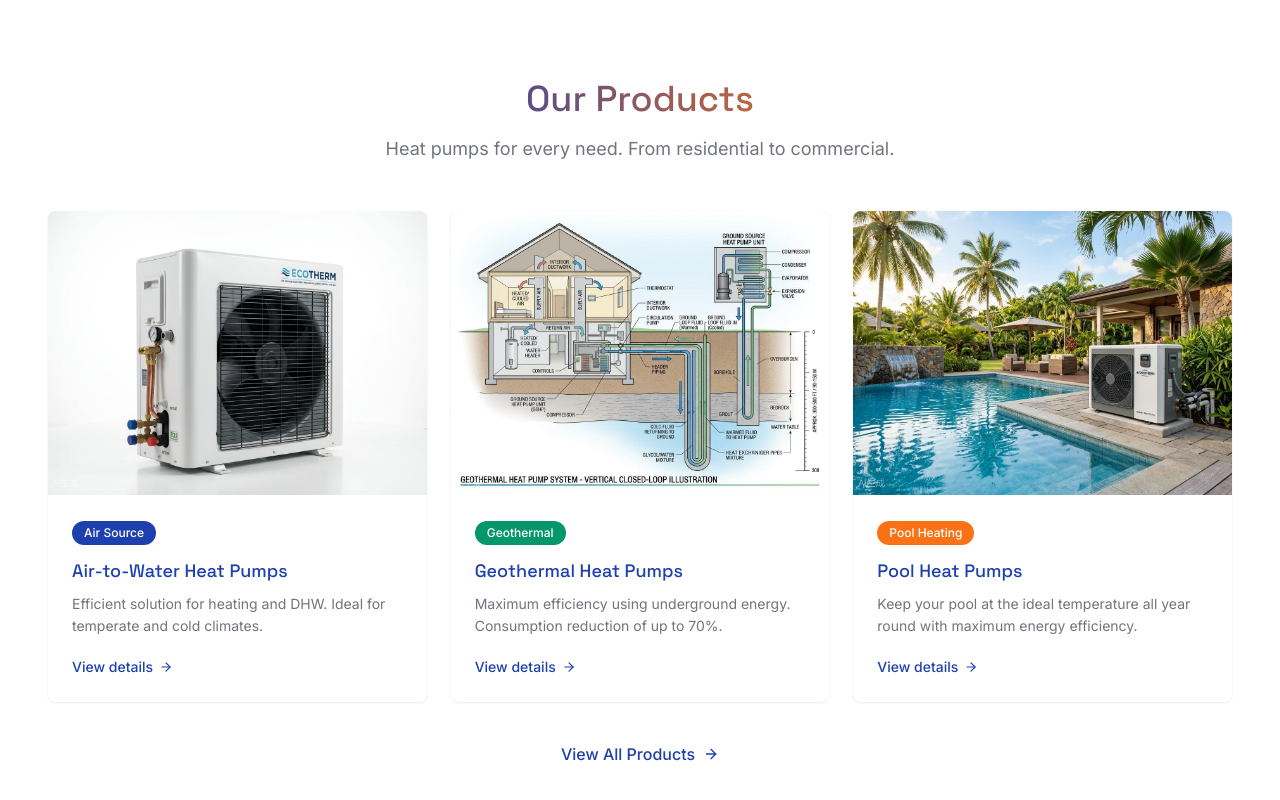
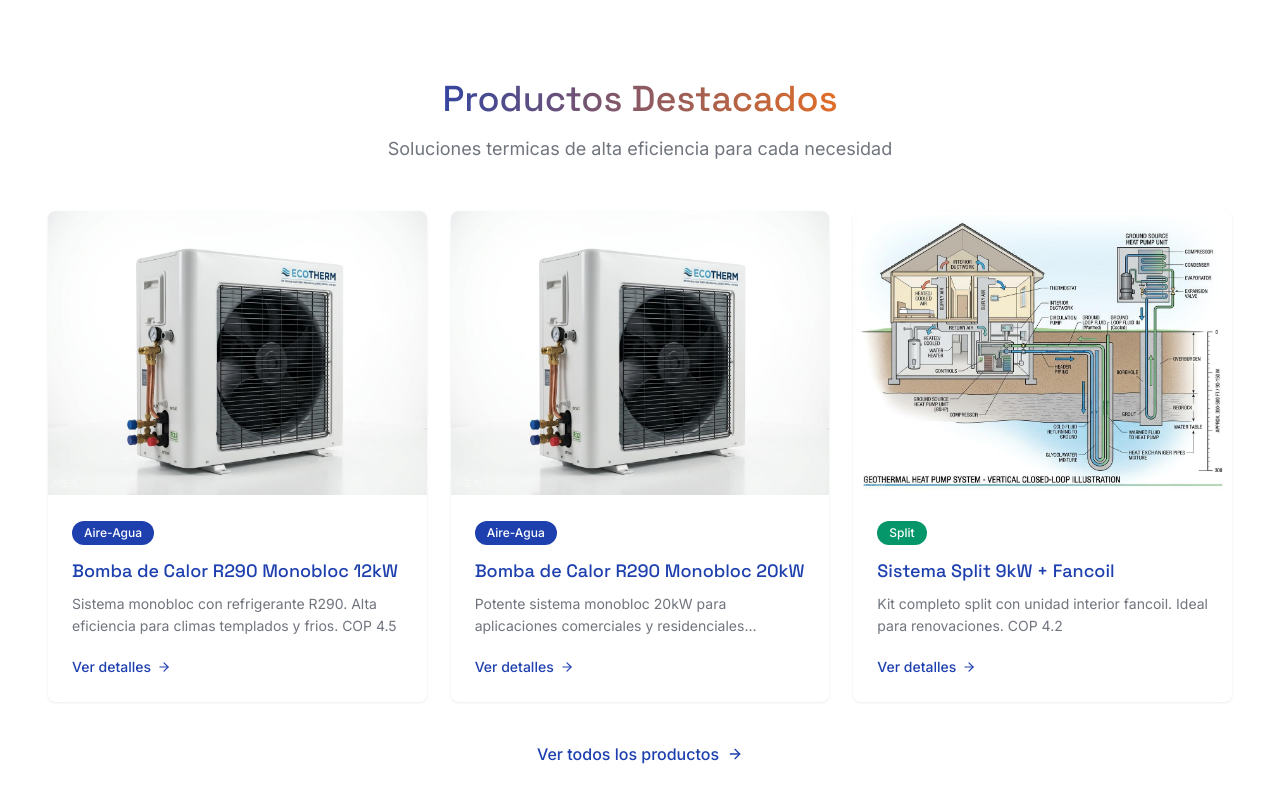
Before and after one commit to pymedigitalcamaras/nae, a Next.js app: page /en in a window 1280 px wide. Shown: the part 2660-3460 px from the top of the page. Built offline with nearby package versions, Linux system fonts and the light colour scheme.

Commit message:
Fix products visibility

```diff
--- a/next.config.mjs
+++ b/next.config.mjs
@@ -4,8 +4,6 @@ const withNextIntl = createNextIntlPlugin("./src/i18n.ts");
 
 /** @type {import('next').NextConfig} */
 const nextConfig = {
-  output: "export",
-  distDir: "dist",
   images: {
     unoptimized: true,
     formats: ["image/avif", "image/webp"],
--- a/src/app/[locale]/sections/ProductsSection.tsx
+++ b/src/app/[locale]/sections/ProductsSection.tsx
@@ -1,138 +1,78 @@
 "use client";
 
-import { useEffect, useRef, useState } from "react";
-import { useTranslations, useLocale } from "next-intl";
+import { useLocale } from "next-intl";
 import Link from "next/link";
 import { SectionTitle } from "@/components/SectionTitle";
 import { ArrowRight } from "lucide-react";
-import { categories } from "@/lib/data";
 
-const featuredProductKeys = [
+const products = [
   {
-    key: "airSource" as const,
-    slug: "air-source",
+    slug: "r290-12kw",
+    title: "Bomba de Calor R290 Monobloc 12kW",
+    description: "Sistema monobloc con refrigerante R290. Alta eficiencia para climas templados y frios. COP 4.5",
     image: "/images/product-air-source.jpg",
+    badge: "Aire-Agua",
+    badgeColor: "#1E40AF",
   },
   {
-    key: "geothermal" as const,
-    slug: "geothermal",
-    image: "/images/product-geothermal.jpg",
+    slug: "r290-20kw",
+    title: "Bomba de Calor R290 Monobloc 20kW",
+    description: "Potente sistema monobloc 20kW para aplicaciones comerciales y residenciales grandes.",
+    image: "/images/product-air-source.jpg",
+    badge: "Aire-Agua",
+    badgeColor: "#1E40AF",
   },
   {
-    key: "pool" as const,
-    slug: "pool-heating",
-    image: "/images/product-pool.jpg",
+    slug: "split-9kw",
+    title: "Sistema Split 9kW + Fancoil",
+    description: "Kit completo split con unidad interior fancoil. Ideal para renovaciones. COP 4.2",
+    image: "/images/product-geothermal.jpg",
+    badge: "Split",
+    badgeColor: "#059669",
   },
 ];
 
-function getCategoryBadge(slug: string) {
-  const cat = categories.find((c) => c.slug === slug);
-  return {
-    label: cat?.name || slug,
-    color: cat?.badgeBg || "#1E40AF",
-  };
-}
-
 export function ProductsSection() {
-  const t = useTranslations("products");
   const locale = useLocale();
-  const sectionRef = useRef<HTMLDivElement>(null);
-  const [isVisible, setIsVisible] = useState(false);
-
-  useEffect(() => {
-    const observer = new IntersectionObserver(
-      ([entry]) => {
-        if (entry.isIntersecting) {
-          setIsVisible(true);
-          observer.disconnect();
-        }
-      },
-      { threshold: 0.15 }
-    );
-
-    if (sectionRef.current) {
-      observer.observe(sectionRef.current);
-    }
-
-    return () => observer.disconnect();
-  }, []);
 
   return (
     <section id="productos" className="section-padding bg-white">
       <div className="container-content">
         <div className="flex justify-center">
-          <SectionTitle
-            title={t("title")}
-            subtitle={t("subtitle")}
-          />
+          <SectionTitle title="Productos Destacados" subtitle="Soluciones termicas de alta eficiencia para cada necesidad" />
         </div>
 
-        <div ref={sectionRef} className="grid grid-cols-1 md:grid-cols-2 lg:grid-cols-3 gap-6">
-          {featuredProductKeys.map((product, index) => {
-            const badge = getCategoryBadge(product.slug);
-            return (
+        <div className="grid grid-cols-1 md:grid-cols-2 lg:grid-cols-3 gap-6">
+          {products.map((product, index) => (
             <div
-                key={product.key}
-                className={`bg-white rounded-card shadow-card overflow-hidden transition-all duration-500 hover:shadow-card-hover group ${
-                  isVisible
-                    ? "opacity-100 translate-y-0"
-                    : "opacity-0 translate-y-10"
-                }`}
-                style={{
-                  transitionDelay: `${index * 150}ms`,
-                }}
+              key={product.slug}
+              className="bg-white rounded-card shadow-card overflow-hidden transition-all duration-500 hover:shadow-card-hover group"
+              style={{ transitionDelay: `${index * 150}ms` }}
             >
-                {/* Image */}
               <div className="aspect-[4/3] overflow-hidden bg-nae-grey">
                 <img
                   src={product.image}
-                    alt={t(`featured.${product.key}.title`)}
+                  alt={product.title}
                   className="w-full h-full object-cover transition-transform duration-400 group-hover:scale-105"
                 />
               </div>
-
-                {/* Content */}
               <div className="p-6">
-                  {/* Category Badge */}
-                  <span
-                    className="inline-block px-3 py-1 rounded-full text-xs font-medium text-white mb-3"
-                    style={{ backgroundColor: badge.color }}
-                  >
-                    {badge.label}
+                <span className="inline-block px-3 py-1 rounded-full text-xs font-medium text-white mb-3" style={{ backgroundColor: product.badgeColor }}>
+                  {product.badge}
                 </span>
-
-                  <h3 className="font-space-grotesk font-medium text-lg text-nae-blue mb-2">
-                    {t(`featured.${product.key}.title`)}
-                  </h3>
-
-                  <p className="text-sm text-nae-dark/60 leading-relaxed line-clamp-2 mb-4">
-                    {t(`featured.${product.key}.description`)}
-                  </p>
-
-                  <Link
-                    href={`/${locale}/products/${product.slug}`}
-                    className="inline-flex items-center gap-1.5 text-sm font-medium text-nae-blue hover:text-nae-orange transition-colors group/link"
-                  >
-                    {t("viewDetails")}
-                    <ArrowRight
-                      size={14}
-                      className="transition-transform group-hover/link:translate-x-1"
-                    />
+                <h3 className="font-space-grotesk font-medium text-lg text-nae-blue mb-2">{product.title}</h3>
+                <p className="text-sm text-nae-dark/60 leading-relaxed line-clamp-2 mb-4">{product.description}</p>
+                <Link href={`/${locale}/products/${product.slug}`} className="inline-flex items-center gap-1.5 text-sm font-medium text-nae-blue hover:text-nae-orange transition-colors group/link">
+                  Ver detalles <ArrowRight size={14} className="transition-transform group-hover/link:translate-x-1" />
                 </Link>
               </div>
             </div>
-            );
-          })}
+          ))}
         </div>
 
-        {/* View All Button */}
         <div className="mt-10 text-center">
-          <Link
-            href={`/${locale}/products`}
-            className="inline-flex items-center gap-2 text-nae-blue hover:text-nae-orange font-medium transition-colors"
-          >
-            {t("viewAll")}
-            <ArrowRight size={16} />
+          <Link href={`/${locale}/products`} className="inline-flex items-center gap-2 text-nae-blue hover:text-nae-orange font-medium transition-colors">
+            Ver todos los productos <ArrowRight size={16} />
           </Link>
         </div>
       </div>
```
Also changed, not shown: 82 other files (tests, documents, lock files or other folders). Lines whose indentation alone changed are shown as unchanged.
